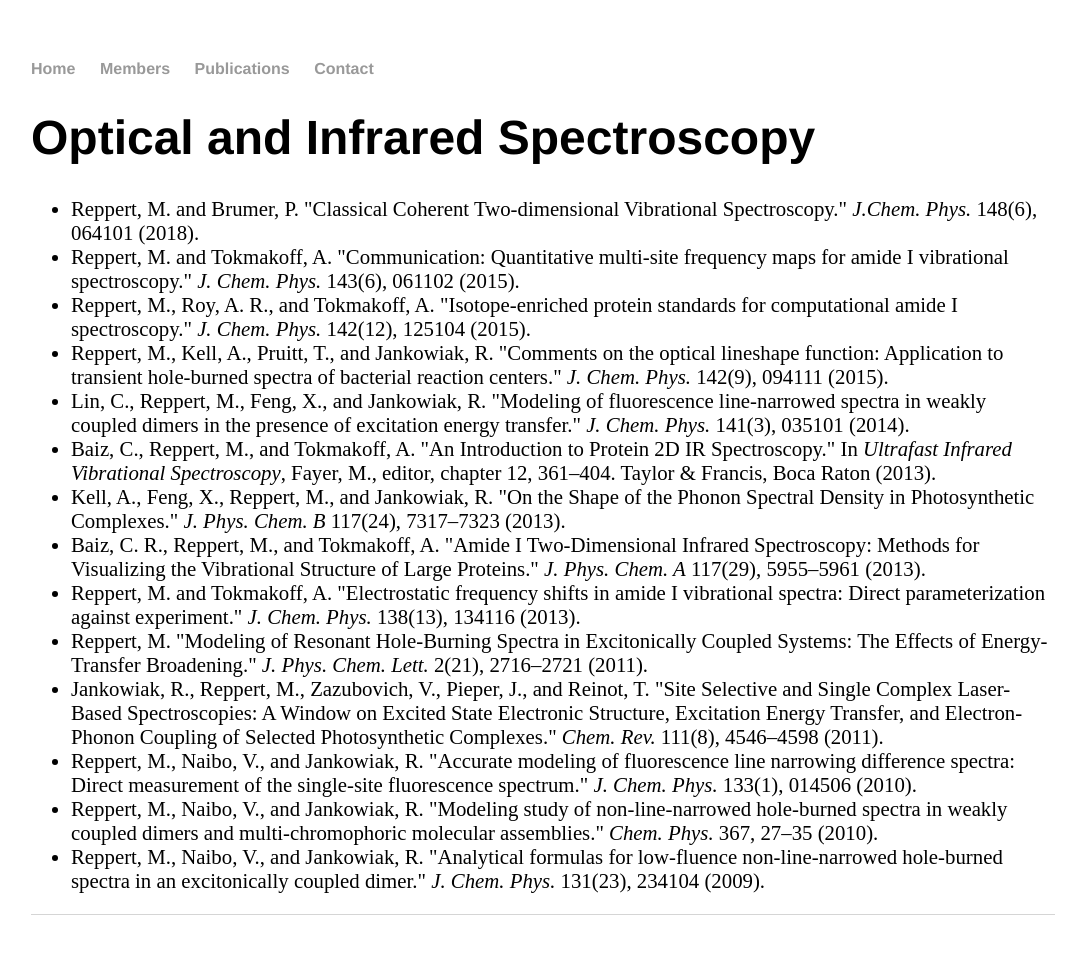
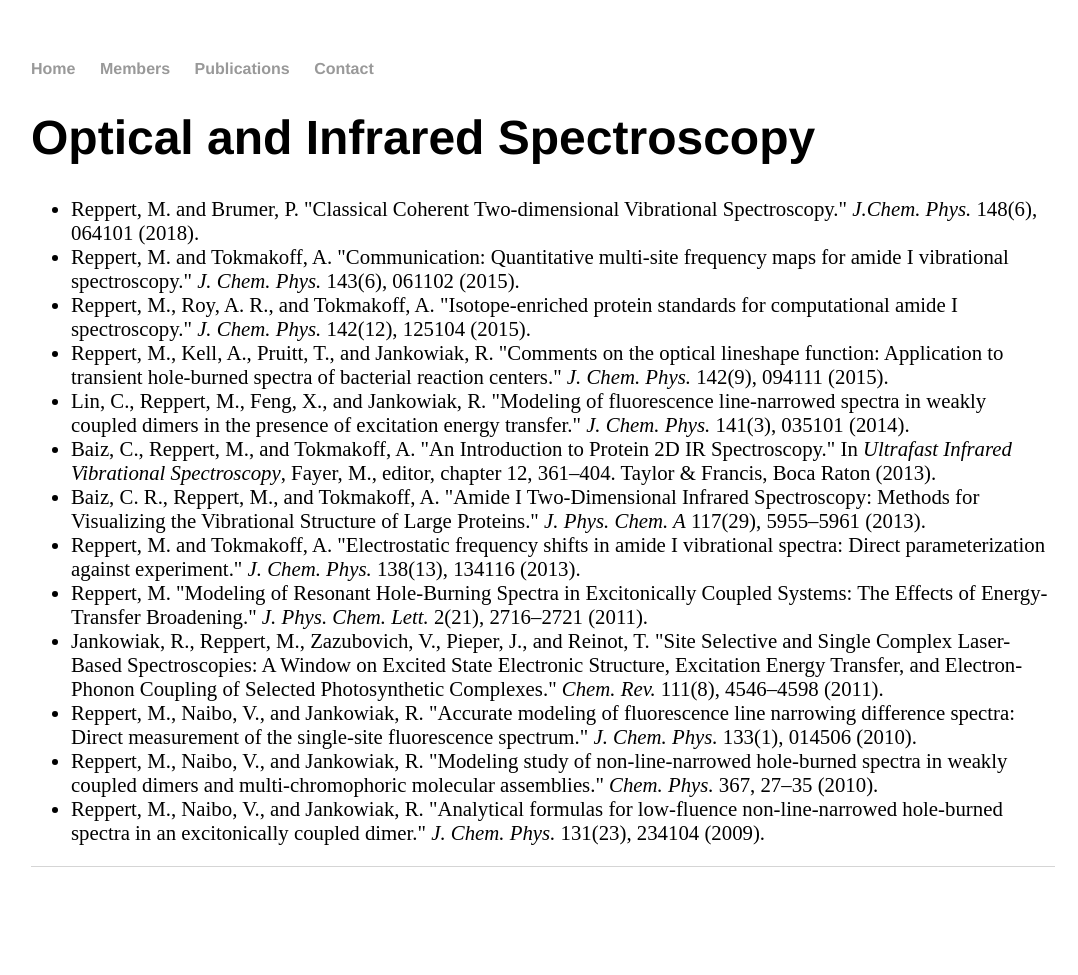
Before and after one commit to mreppert/mreppert.github.io, a Jekyll site: the page built from publications/spectroscopy/index.html, in a window 1280 px wide. Shown: the whole page, without its empty margins (97-1175 px from the left). Built offline with Jekyll 4.4.1, drawn with Linux system fonts in a browser that asks for light colours; after the commit the page ends 927 px from its top, so only the background shows below that.

Commit message:
Update index.html

```diff
--- a/publications/spectroscopy/index.html
+++ b/publications/spectroscopy/index.html
@@ -25,7 +25,6 @@ h2 {
   <li>Reppert, M., Kell, A., Pruitt, T., and Jankowiak, R. "Comments on the optical lineshape function: Application to transient hole-burned spectra of bacterial reaction centers." <i>J. Chem. Phys.</i> 142(9), 094111 (2015).</li>
   <li>Lin, C., Reppert, M., Feng, X., and Jankowiak, R. "Modeling of fluorescence line-narrowed spectra in weakly coupled dimers in the presence of excitation energy transfer." <i>J. Chem. Phys.</i> 141(3), 035101 (2014).</li>
   <li>Baiz, C., Reppert, M., and Tokmakoff, A. "An Introduction to Protein 2D IR Spectroscopy." In <i>Ultrafast Infrared Vibrational Spectroscopy</i>, Fayer, M., editor, chapter 12, 361–404. Taylor & Francis, Boca Raton (2013).</li>
-  <li>Kell, A., Feng, X., Reppert, M., and Jankowiak, R. "On the Shape of the Phonon Spectral Density in Photosynthetic Complexes." <i>J. Phys. Chem. B</i> 117(24), 7317–7323 (2013).</li>
   <li>Baiz, C. R., Reppert, M., and Tokmakoff, A. "Amide I Two-Dimensional Infrared Spectroscopy: Methods for Visualizing the Vibrational Structure of Large Proteins." <i>J. Phys. Chem. A</i> 117(29), 5955–5961 (2013).</li>
   <li>Reppert, M. and Tokmakoff, A. "Electrostatic frequency shifts in amide I vibrational spectra: Direct parameterization against experiment." <i>J. Chem. Phys.</i> 138(13), 134116 (2013).</li>
   <li>Reppert, M. "Modeling of Resonant Hole-Burning Spectra in Excitonically Coupled Systems: The Effects of Energy-Transfer Broadening." <i>J. Phys. Chem. Lett.</i> 2(21), 2716–2721 (2011). </li>
```
